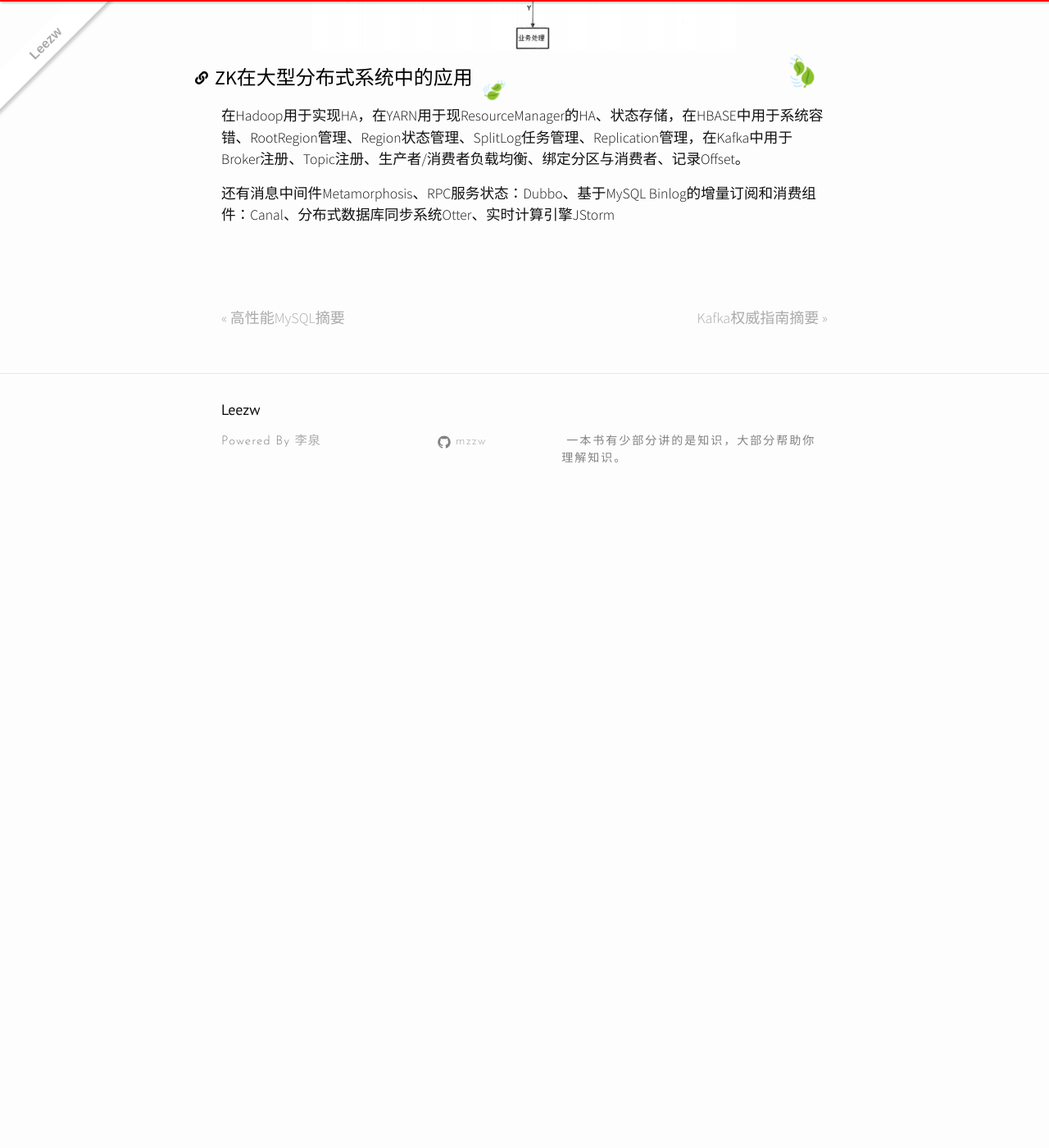
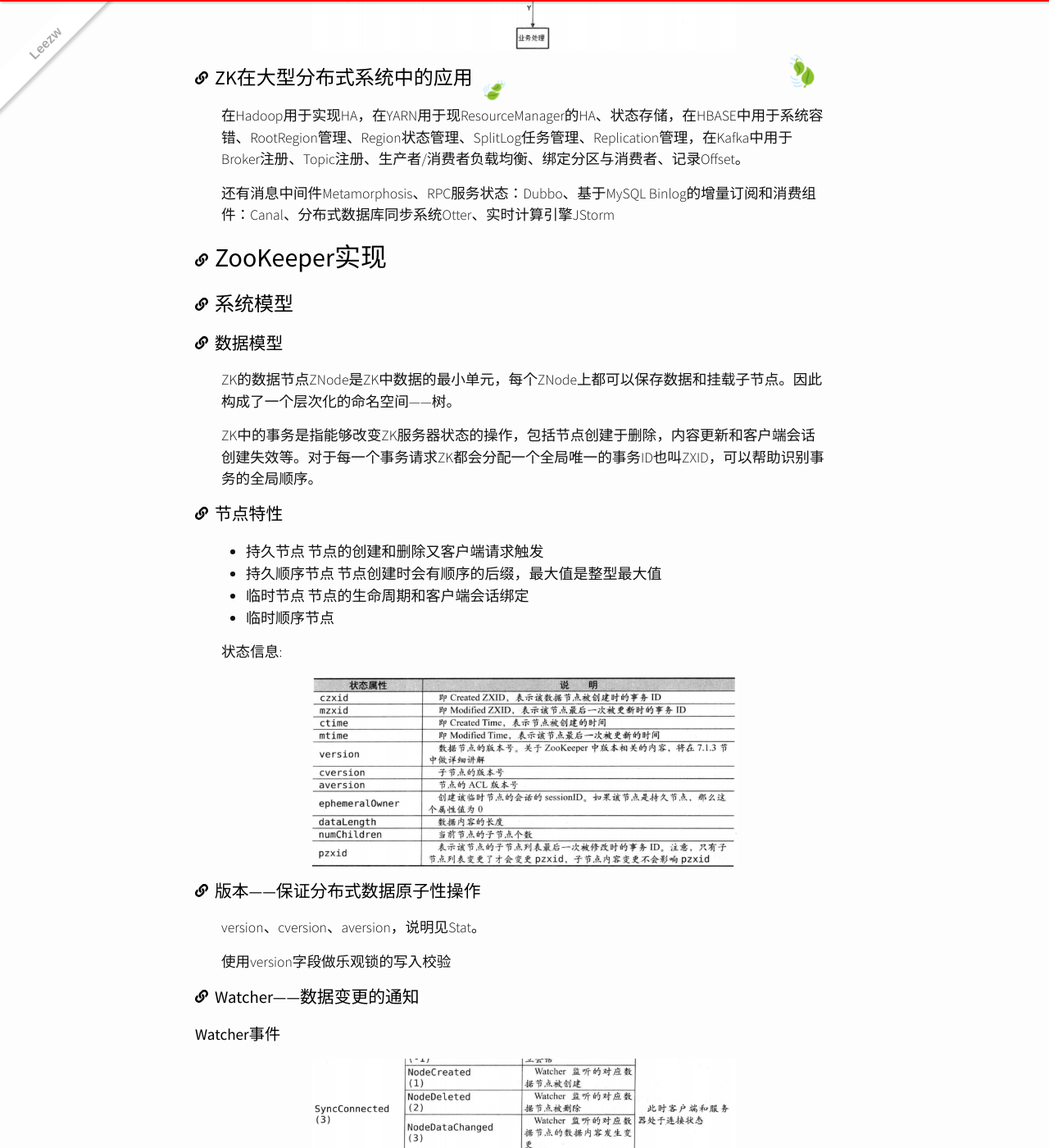
Before and after one commit to quantum-li/quantum-li.github.io, a Jekyll site: the page built from _posts/2020-05-08-from-paxos-to-zookeeper.md, in a window 1280 px wide and 1400 px high, scrolled down 15188 px. Shown: the whole window at 82% size. Built offline with Jekyll 4.4.1, drawn with Linux system fonts in a browser that asks for light colours; nearby versions of some CDN libraries; comment, search, counter and statistics services are not loaded; before the commit the page ends 15818 px from its top, so only the background shows below that; some of the changed text lies outside the part shown.

Commit message:
2020-05-18 17:34:14

```diff
--- a/_posts/2020-05-08-from-paxos-to-zookeeper.md
+++ b/_posts/2020-05-08-from-paxos-to-zookeeper.md
@@ -463,3 +463,52 @@
 在Hadoop用于实现HA，在YARN用于现ResourceManager的HA、状态存储，在HBASE中用于系统容错、RootRegion管理、Region状态管理、SplitLog任务管理、Replication管理，在Kafka中用于Broker注册、Topic注册、生产者/消费者负载均衡、绑定分区与消费者、记录Offset。
 
 还有消息中间件Metamorphosis、RPC服务状态：Dubbo、基于MySQL Binlog的增量订阅和消费组件：Canal、分布式数据库同步系统Otter、实时计算引擎JStorm
+
+# ZooKeeper实现
+
+## 系统模型
+
+### 数据模型
+
+ZK的数据节点ZNode是ZK中数据的最小单元，每个ZNode上都可以保存数据和挂载子节点。因此构成了一个层次化的命名空间——树。
+
+ZK中的事务是指能够改变ZK服务器状态的操作，包括节点创建于删除，内容更新和客户端会话创建失效等。对于每一个事务请求ZK都会分配一个全局唯一的事务ID也叫ZXID，可以帮助识别事务的全局顺序。
+
+### 节点特性
+
++ 持久节点 节点的创建和删除又客户端请求触发
++ 持久顺序节点 节点创建时会有顺序的后缀，最大值是整型最大值
++ 临时节点 节点的生命周期和客户端会话绑定
++ 临时顺序节点
+
+状态信息:
+
+![Stat对象状态属性说明](/assets/images/b3b8303f-c978-40e1-ab1d-7cff7c94d458.png)
+
+### 版本——保证分布式数据原子性操作
+
+version、cversion、aversion，说明见Stat。
+
+使用version字段做乐观锁的写入校验
+
+### Watcher——数据变更的通知
+
+#### Watcher事件
+
+![Watcher通知状态与事件类型](/assets/images/3a62800e-0e49-4fcb-b45b-84bb982248d7.png)
+
+#### 工作机制
+
+客户端注册Watcher、服务端处理Watcher、客户端回调Watcher。Watcher具有一次性、客户端串行执行和轻量的特点。
+
+（暂无细节）
+
+### ACL——保障数据的安全
+
+## 序列化与协议
+
+使用Jute进序列化
+
+### 通信协议
+
+## 客户端
```
Also changed, not shown: assets/images/3a62800e-0e49-4fcb-b45b-84bb982248d7.png (added), assets/images/b3b8303f-c978-40e1-ab1d-7cff7c94d458.png (added).
